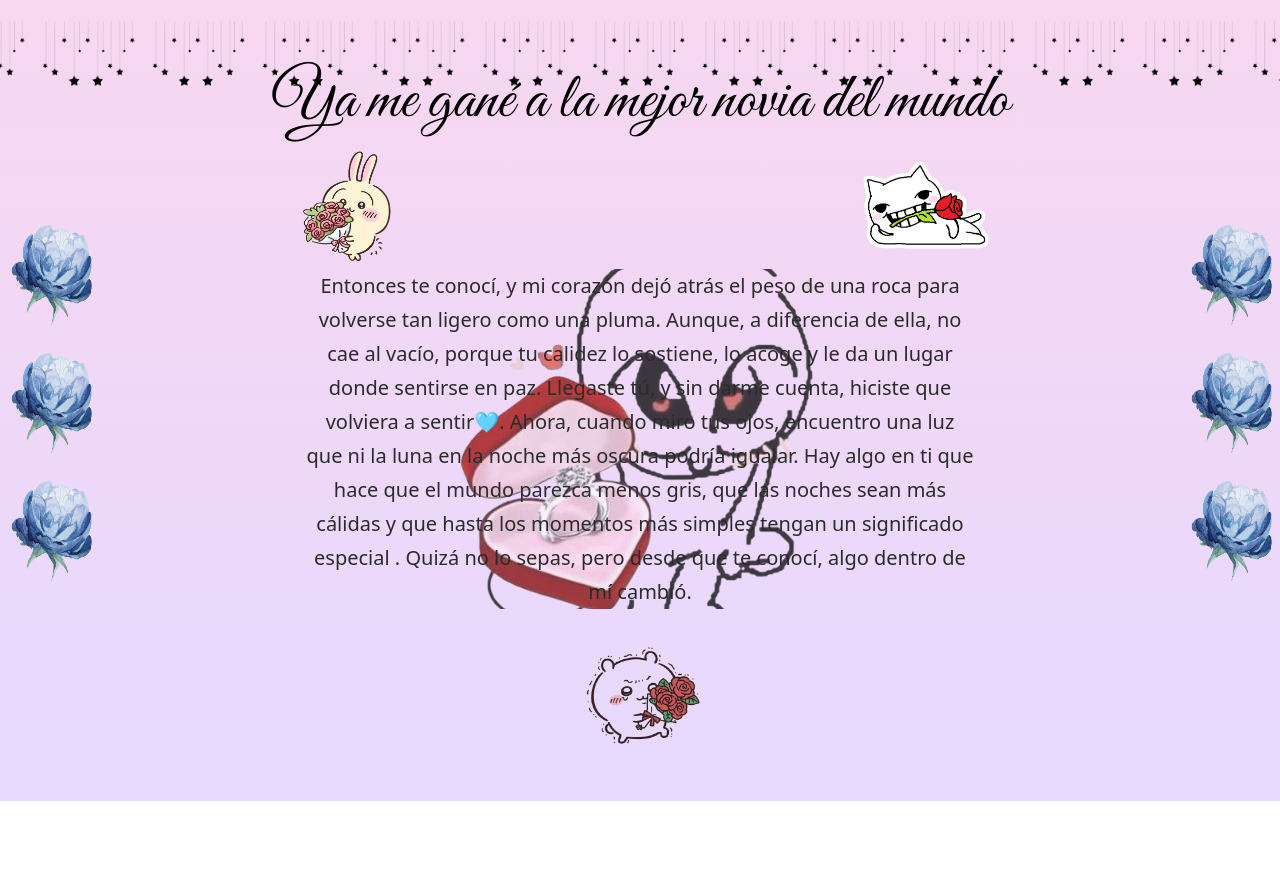
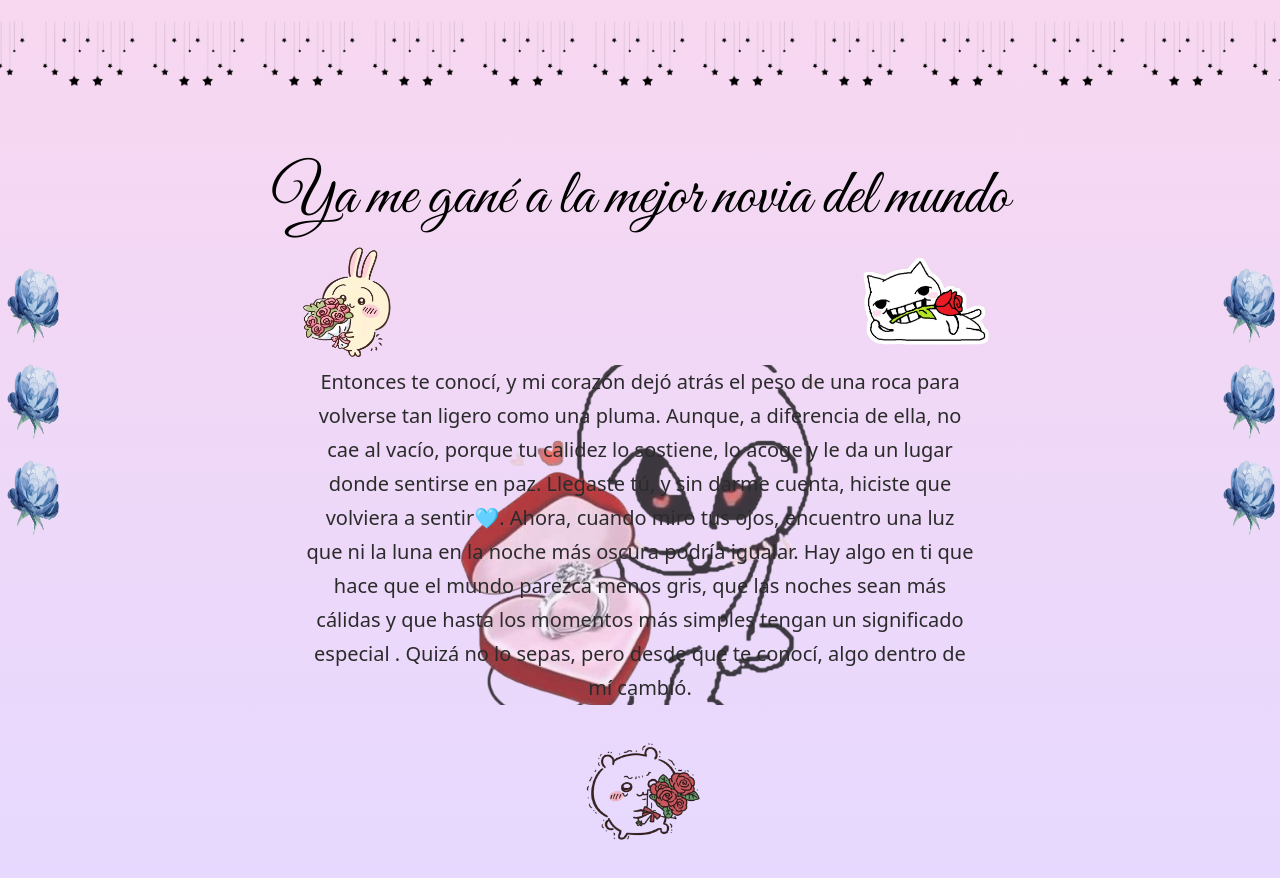
Before and after one commit to wmartinc/temporal, a React (Vite) app: page / in a window 1280 px wide. Shown: the top 878 px of the page. Before the commit the page ends 801 px from the top, so only its background shows below. Built offline with nearby package versions, Linux system fonts and the light colour scheme.

Commit message:
Make side flowers smaller and move title lower

```diff
--- a/src/index.css
+++ b/src/index.css
@@ -19,12 +19,12 @@ body::after {
   content: "";
   position: fixed;
   top: 50%;
-  width: clamp(28px, 8vw, 100px);
-  height: 48vh;
+  width: clamp(20px, 5vw, 70px);
+  height: 36vh;
   background-image: url("./assets/flores.png");
   background-repeat: repeat-y;
   background-position: center top;
-  background-size: 100% 16vh;
+  background-size: 100% 12vh;
   pointer-events: none;
   z-index: 0;
   transform: translateY(-50%);
@@ -121,13 +121,14 @@ body::after {
   display: flex;
   flex-direction: column;
   align-items: center;
-  padding: clamp(2rem, 5vw, 4rem) calc(clamp(28px, 8vw, 100px) + clamp(0.75rem, 2vw, 1.5rem)) 2rem;
+  padding: clamp(3rem, 8vw, 6rem) calc(clamp(20px, 5vw, 70px) + clamp(0.75rem, 2vw, 1.5rem)) 2rem;
   text-align: center;
 }
 
 .title {
   position: relative;
   z-index: 1;
+  margin-top: clamp(2rem, 8vh, 5rem);
   font-family: "Great Vibes", cursive;
   font-size: clamp(1.8rem, 5vw, 5rem);
   font-weight: 400;
```
